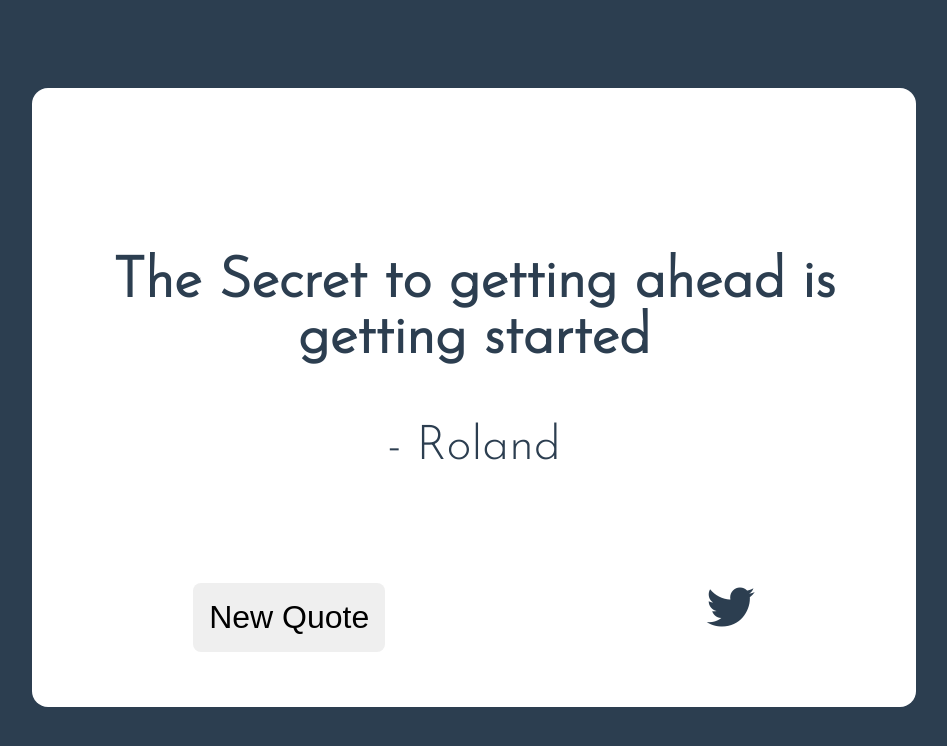
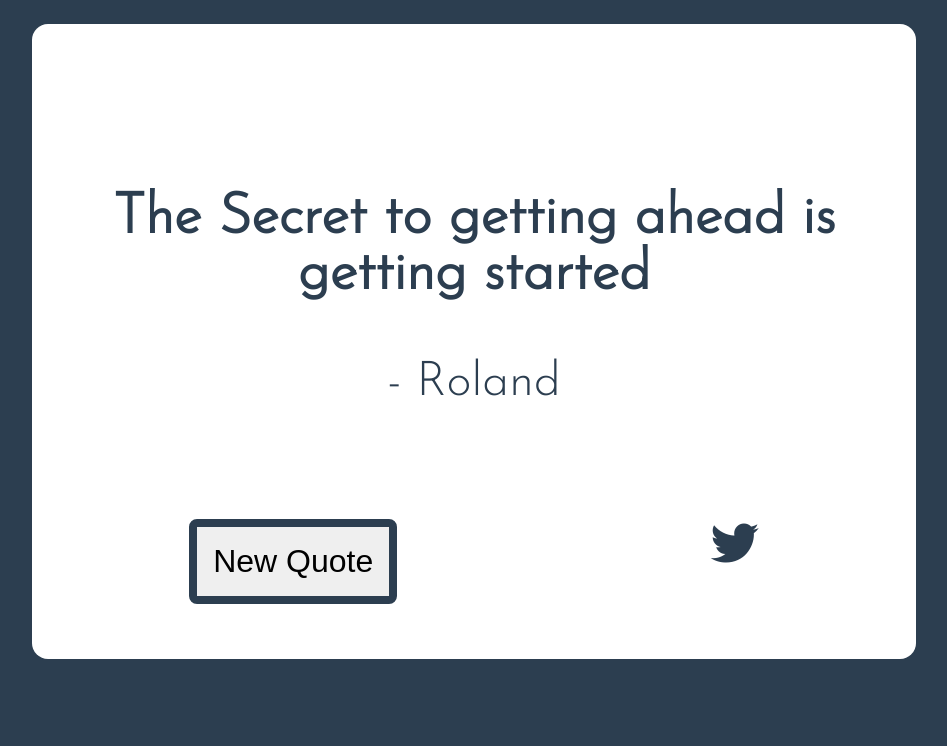
Before and after one commit to Roland-Sankara/RandomQuoteMachine, a React (Create React App) app: page / in a window 1280 px wide. Shown: the top 746 px of the page, without its empty margins (166-1113 px from the left). Built offline with nearby package versions, Linux system fonts and the light colour scheme; no server answers.

Commit message:
update css styles

```diff
--- a/src/Components/App.css
+++ b/src/Components/App.css
@@ -7,6 +7,7 @@ body{
 }
 #root{
     padding: 5rem;
+    padding-top:1rem;
 }
 
 #quote-box{
@@ -22,9 +23,10 @@ body{
     /* width:7rem; */
     font-size: 2rem;
     border-radius: .5rem;
-    border: none;
+    border: .5rem solid #2c3e50;
     padding:1rem;
     cursor:pointer;
+    outline:none;
 }
 
 #controls{
```
